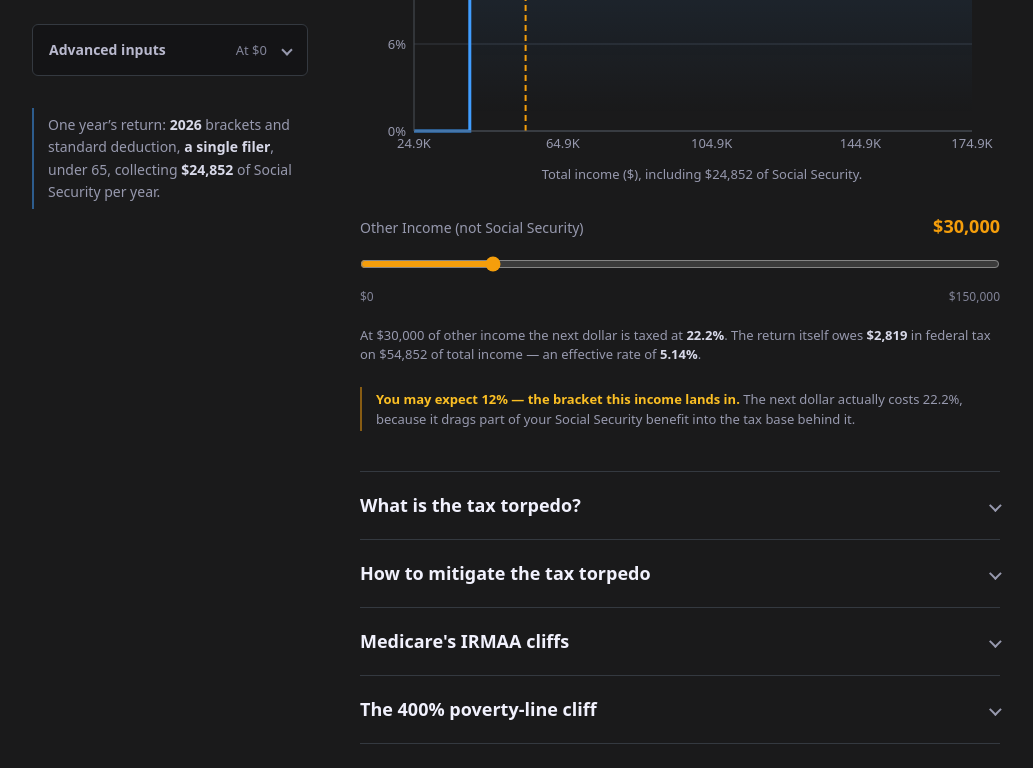
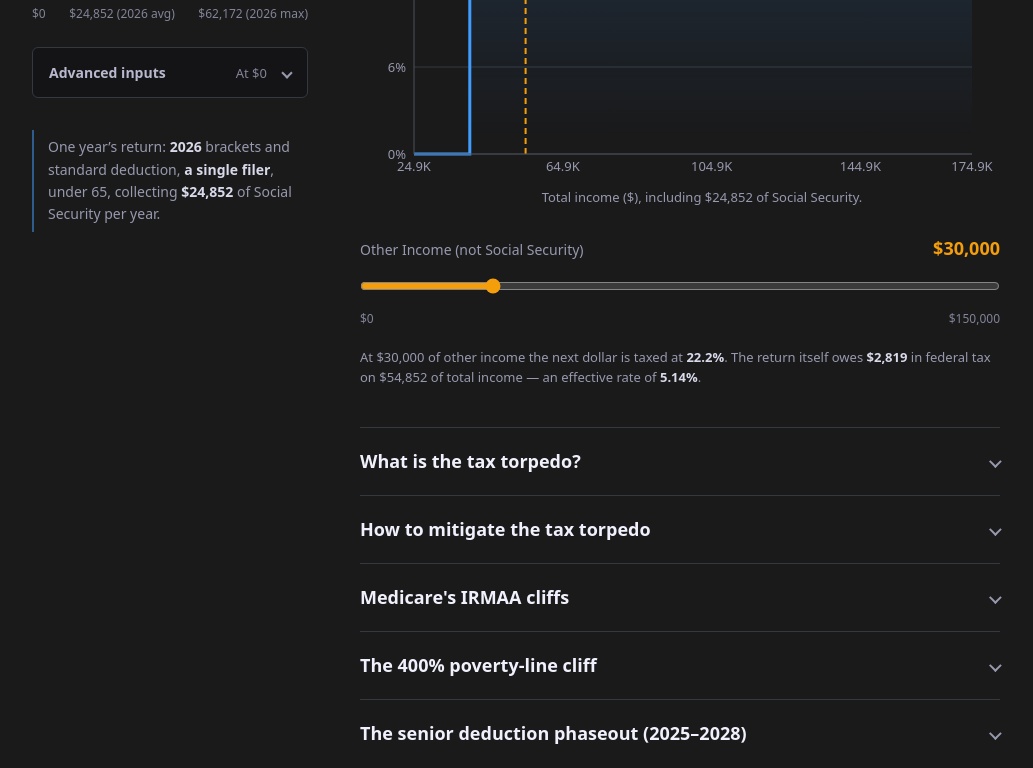
Before and after one commit to ecao310/congenial-octo-spork, a React (Vite) app: page / in a window 1280 px wide. Shown: the part 582-1350 px from the top of the page, without its empty margins (124-1157 px from the left). Built offline with nearby package versions, Linux system fonts and the light colour scheme.

Commit message:
delete explainer

```diff
--- a/src/App.tsx
+++ b/src/App.tsx
@@ -20,8 +20,6 @@ import {
   defaultTaxYear,
   filingParams,
   FilingStatus,
-  bracketRateFor,
-  marginalDrag,
   incomeAxisMax,
   incomeAxisFeatures,
   MIN_INCOME_AXIS,
@@ -58,7 +56,6 @@ import { formatCurrency } from './utils/format';
 import { CHART, PALETTE } from './palette';
 import type {
   TaxYear,
-  MarginalDrag,
   IrmaaCliff,
   PtcCliff,
 } from './utils/tax';
@@ -317,10 +314,9 @@ interface CustomTooltipProps {
  * Four figures and no advice. It used to close with "stay under $x or over
  * $y" on a hill and "fill this valley" here on a valley, but that is a
  * recommendation about wherever a mouse happened to land — nobody's point in
- * particular, and no point at all on a touchscreen — and the page now makes
- * the same argument about the reader's own place, out loud and unprompted, in
- * `NextDollarNote`. Two recommendations inches apart, one of them addressed to
- * nobody, is worse than one.
+ * particular, and no point at all on a touchscreen. Nothing on this page
+ * recommends a move any more; the readout under the slider says where the
+ * reader is standing and stops.
  *
  * The two cliff figures went the same way. "$x of MAGI to the next cliff" and
  * "$y of household income to the 400% poverty line" are distances, and a
@@ -393,91 +389,6 @@ export const CustomTooltip: React.FC<CustomTooltipProps> = ({
 };
 
 /**
- * What the next dollar costs, against what the reader expects it to cost.
- *
- * Two figures and the reason they differ. The bracket table says 12%; the
- * dollar costs 22.2%, because it drags part of the benefit into the tax base
- * behind it. That gap is the torpedo, and it is the only thing step 2 is
- * about — so it is said in two sentences under the slider rather than argued
- * over six.
- *
- * What sat here before was five branches of arithmetic keyed to which side of
- * the hump the reader stood on: how far back the near edge was, how far on the
- * far one, which stretch behind was cheaper and by how much. Every figure in
- * it was right, and all of it buried the one number the chart cannot draw —
- * the rate the reader thought they were paying.
- *
- * The cause is asked rather than assumed, because two mechanisms draw the same
- * shape here and naming the wrong one would be a lie about the return in front
- * of the reader. See `marginalDrag`.
- *
- * Two strings rather than markup, because the live region reads the same
- * sentences out and there is nowhere for a second wording to drift from.
- * `lead` carries the expectation, `rest` the correction.
- */
-interface NextDollarReading {
-  lead: string;
-  rest: string;
-}
-
-const nextDollarReading = (
-  rate: number | null,
-  bracketRate: number,
-  drag: MarginalDrag,
-): NextDollarReading | null => {
-  if (rate === null) return null;
-  const bracket = `${bracketRate}% — the bracket this income lands in`;
-  const expect = `You may expect ${bracket}.`;
-
-  if (rate > bracketRate) {
-    const cents = `${Math.round(SENIOR_DEDUCTION_PHASEOUT_RATE * 100)}¢`;
-    const because = drag.benefit
-      ? drag.seniorDeduction
-        ? `it drags part of your Social Security benefit into the tax base and phases out ${cents} of the senior deduction behind it`
-        : 'it drags part of your Social Security benefit into the tax base behind it'
-      : drag.seniorDeduction
-        ? `it phases out ${cents} of the senior deduction behind it`
-        : 'it drags more than itself into the tax base';
-    return { lead: expect, rest: `The next dollar actually costs ${rate}%, because ${because}.` };
-  }
-
-  if (rate < bracketRate) {
-    return {
-      lead: expect,
-      rest: `The next dollar actually costs ${rate}%, because your deductions have not been used up yet.`,
-    };
-  }
-
-  return {
-    lead: `The next dollar costs ${bracket}.`,
-    rest: 'Nothing moves behind it: no more of the benefit is dragged into the tax base, and no deduction phases out.',
-  };
-};
-
-interface NextDollarNoteProps {
-  /** The two sentences, or null before the curve is drawn. */
-  reading: NextDollarReading | null;
-}
-
-/**
- * The gap, under the slider it is keyed to.
- *
- * The one place on the chart worth saying this about is the reader's own, so
- * here it is said out loud and shown without being asked for. The hover
- * tooltip used to carry advice of its own — "stay under $x or over $y" — but
- * only about whichever point a mouse happened to be over, which is nobody's
- * point in particular and no point at all on a touchscreen.
- */
-export const NextDollarNote: React.FC<NextDollarNoteProps> = ({ reading }) => {
-  if (!reading) return null;
-  return (
-    <p className="slider-advice">
-      <strong>{reading.lead}</strong> {reading.rest}
-    </p>
-  );
-};
-
-/**
  * Sampling interval for a swept curve, and the step of any slider walking it.
  *
  * The interval doubles each time the axis does, so the widest chart this app
@@ -691,7 +602,7 @@ const App: React.FC = () => {
    *
    * Every readout on this page is silent to a screen reader: moving a slider
    * announces the slider's own value and nothing else, so the "you are here"
-   * sentence, the advice under it and the effective rate all change unheard.
+   * sentence and the effective rate under it both change unheard.
    * A live region fixes that, and the whole difficulty is how much to put in
    * one — the closing figures read out on every notch of a drag would be
    * worse than the silence they replaced. So the region carries exactly one
@@ -1059,25 +970,6 @@ const App: React.FC = () => {
   );
 
   /**
-   * The gap this page exists to point at: what the bracket table charges the
-   * next dollar, against what the return charges it, and what the difference
-   * is made of.
-   *
-   * The rate itself is the curve's own reading rather than a fourth
-   * computation of it, so the sentence under the slider and the readout above
-   * it can never quote two different rates for the same dollar.
-   */
-  const nextDollar = useMemo(
-    () =>
-      nextDollarReading(
-        herePoint?.marginalRate ?? null,
-        bracketRateFor(hereScenario),
-        marginalDrag(hereScenario),
-      ),
-    [herePoint, hereScenario],
-  );
-
-  /**
    * Everything this return takes in, which is the denominator an effective
    * rate needs and the reader's own answer at the foot of the page quotes.
    *
@@ -1251,9 +1143,8 @@ const App: React.FC = () => {
    * One step's reading each, written to be listened to rather than looked at:
    * plain sentences with no markup to flatten, no em dashes, and the figures
    * in the order the eye takes them off the page. It says what that step's own
-   * readout says and stops there: the rest of the advice paragraph stays on
-   * the page, and so do the closing figures, for a reader who goes and reads
-   * them.
+   * readout says and stops there: the closing figures stay on the page, for a
+   * reader who goes and reads them.
    *
    * Not memoised: it is two string concatenations on a component that has
    * already swept a curve, and holding it as a plain value is what lets the
@@ -1286,7 +1177,7 @@ const App: React.FC = () => {
             totalIncome,
           )} of total income, an effective rate of ${formatPercent(
             effectiveRateOn(herePoint.totalTax),
-          )}. ${nextDollar ? `${nextDollar.lead} ${nextDollar.rest}` : ''}`
+          )}.`
           : '';
       default:
         return '';
@@ -1372,7 +1263,7 @@ const App: React.FC = () => {
       <header>
         <h1>Social Security and Marginal Tax Rates</h1>
         <p className="subtitle">
-          Because of how Social Security is taxed, your marginal tax rate is often very different than what you might expect.
+          Because of how Social Security is taxed, your marginal tax rate is often very different than what you might expect. Use this tool to calculate marginal tax rates based on your social security income.
         </p>
 
         {linkNotes.length > 0 && (
@@ -1875,8 +1766,6 @@ const App: React.FC = () => {
                   </>
                 ) : null}
               </p>
-
-              <NextDollarNote reading={nextDollar} />
             </div>
 
             <details className="explainer">
--- a/src/index.css
+++ b/src/index.css
@@ -663,23 +663,6 @@ fieldset.filing-status legend {
   font-weight: 600;
 }
 
-/* The readout says where the reader is; this says which way to move from
-   there. Set apart by a rule in the slider's own colour rather than by size —
-   it is the same voice one step more directive, not a louder one. */
-.slider-advice {
-  margin: 0.875rem 0 0;
-  padding: 0.125rem 0 0.125rem 0.875rem;
-  border-left: 2px solid rgba(var(--amber-rgb), 0.5);
-  font-size: 0.8125rem;
-  line-height: 1.55;
-  color: var(--ink-muted);
-}
-
-.slider-advice strong {
-  color: var(--amber-bright);
-  font-weight: 600;
-}
-
 /* Was 2.5rem at weight 800, painted with an accent-to-indigo gradient and
    knocked out with `-webkit-text-fill-color: transparent`. The gradient went
    because FI Calc paints no text with one, and the knockout went with it:
@@ -1164,9 +1147,8 @@ footer p {
 }
 
 /* The line that closes step 1 by naming the return everything else prices.
-   Set apart the way the slider advice is — a rule in the step's own colour,
-   not a bigger type size — because it is a summary of the inputs above it,
-   not a new claim. */
+   Set apart by a rule in the step's own colour rather than by a bigger type
+   size, because it is a summary of the inputs above it, not a new claim. */
 .scenario-recap {
   margin: 2rem 0 0;
   padding: 0.375rem 0 0.375rem 0.875rem;
@@ -1236,9 +1218,8 @@ footer p {
 }
 
 /* At the page's one alpha for a rule in the margin, which was the only thing
-   about these that was its own: 0.35 where `.scenario-recap` and
-   `.slider-advice` are both 0.5. `the margin rules` in styles.test.tsx holds
-   the three of them to one value. */
+   about these that was its own: 0.35 where `.scenario-recap` was 0.5. `the
+   margin rules` in styles.test.tsx holds them to one value. */
 .answer-figure {
   min-width: 0;
   padding-left: 0.875rem;
```
Also changed, not shown: 2 other files (tests, documents, lock files or other folders).
